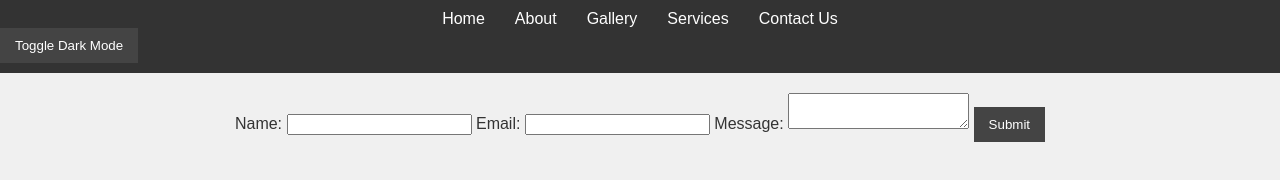
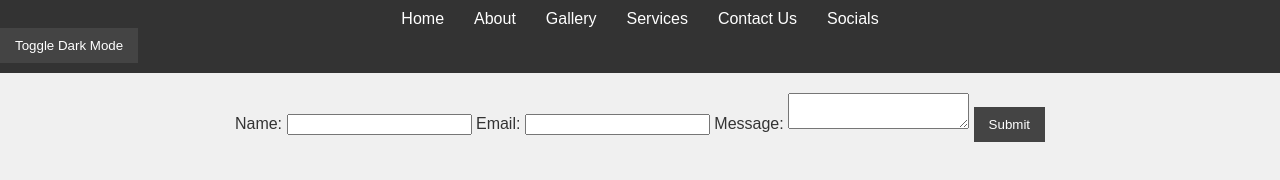
Before and after one commit to Hikmat602/Match-Mayhem, a plain HTML site: page contact.html in a window 1280 px wide. Drawn offline with Linux system fonts and the light colour scheme.

Commit message:
Update contact.html

```diff
--- a/contact.html
+++ b/contact.html
@@ -15,6 +15,7 @@
 <li><a href="gallery.html">Gallery</a></li>
 <li><a href="services.html">Services</a></li>
 <li><a href="contact.html">Contact Us</a></li>
+<li><a href="socials.html">Socials</a></li>
 </ul>
 <button id="toggle-dark-mode">Toggle Dark Mode</button>
 </nav>
```
